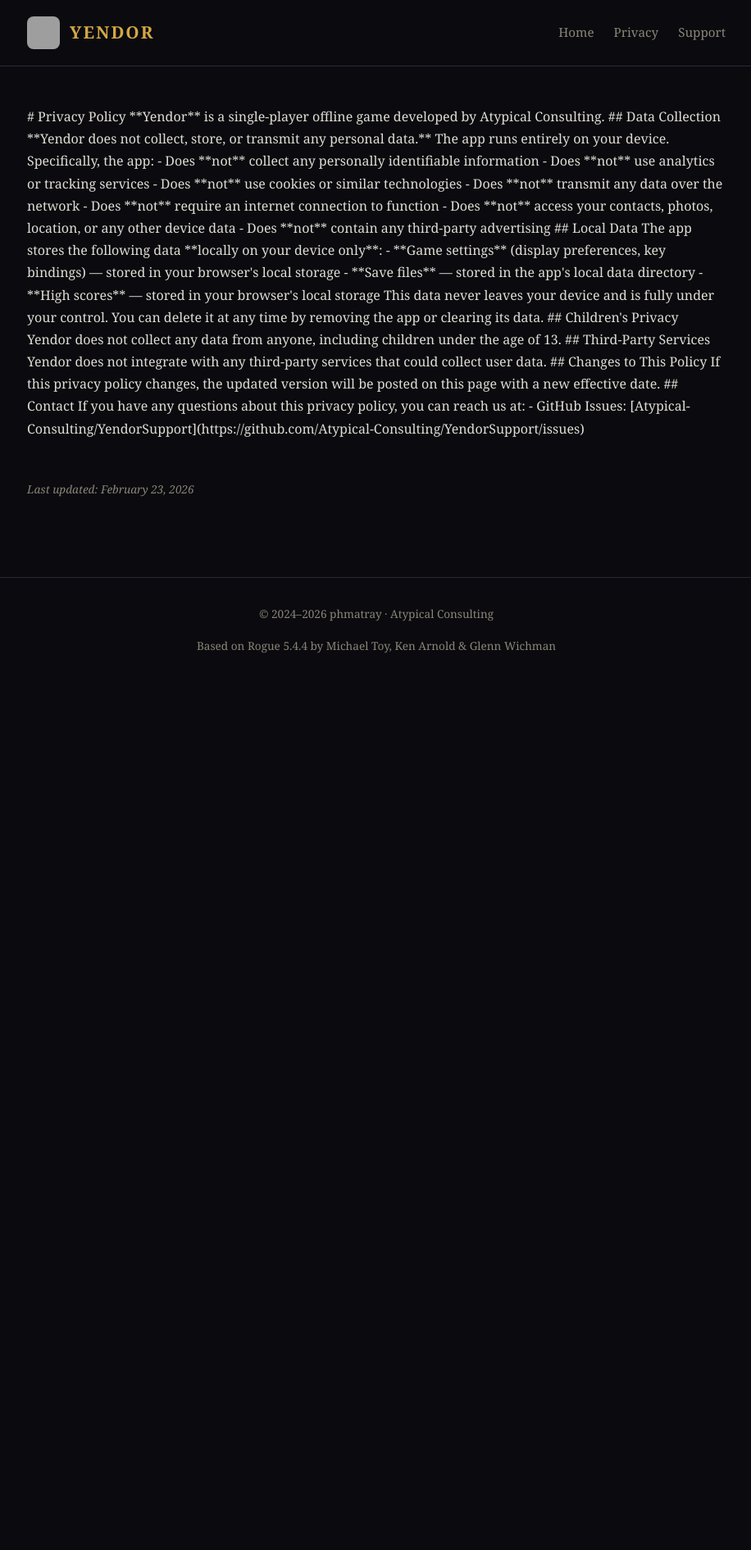
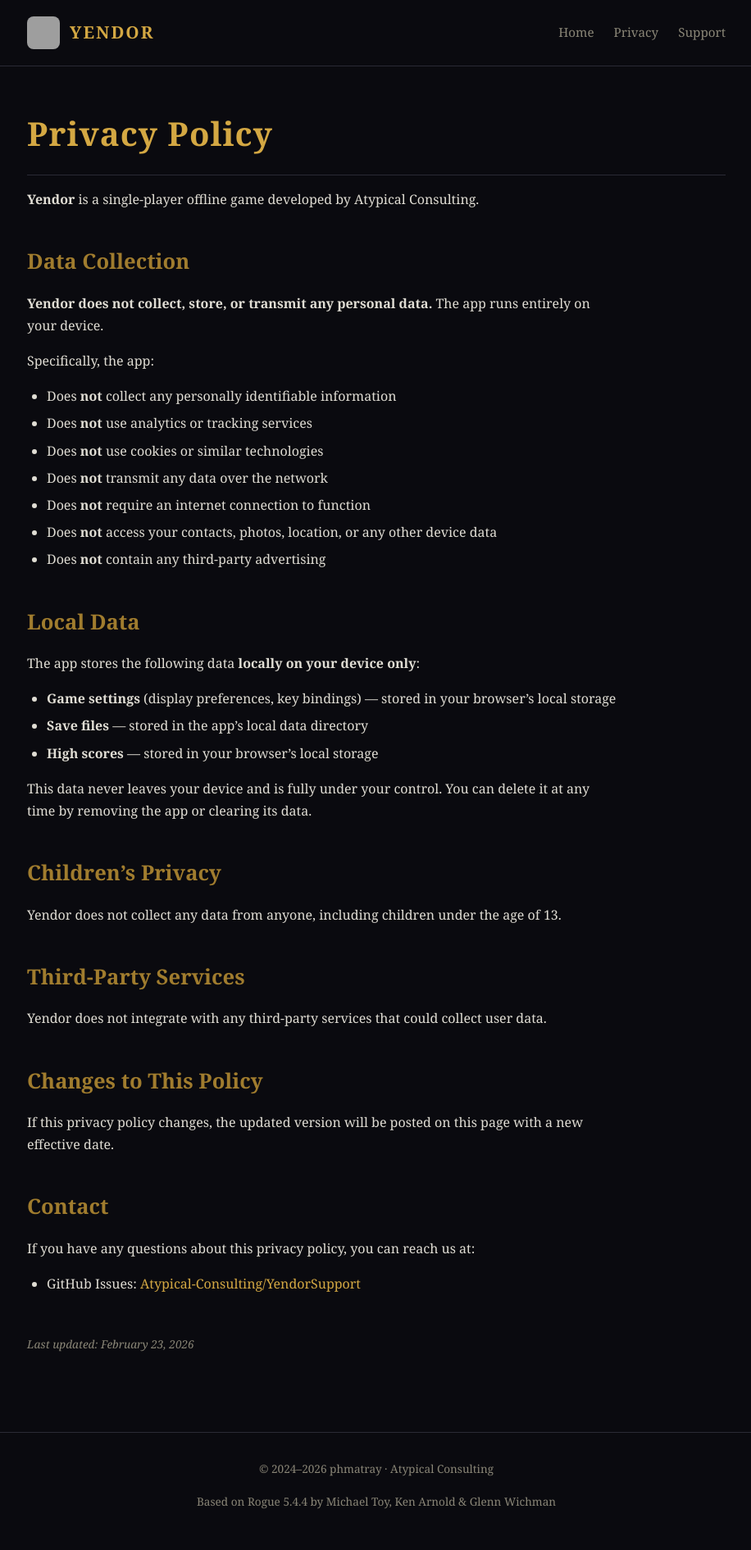
Before and after one commit to Atypical-Consulting/YendorSupport, a Jekyll site: the page built from privacy.md, in a window 1280 px wide. Shown: the whole page at 82% size, without its empty margins (181-1097 px from the left). Built offline with Jekyll 4.4.1, drawn with Linux system fonts in a browser that asks for light colours; before the commit the page ends 900 px from its top, so only the background shows below that; grey boxes are pictures that could not be loaded.

Commit message:
fix: enable markdown rendering inside content div on privacy page

```diff
--- a/privacy.md
+++ b/privacy.md
@@ -4,7 +4,7 @@ title: "Privacy Policy - Yendor"
 description: "Privacy Policy for the Yendor macOS application."
 ---
 
-<div class="content">
+<div class="content" markdown="1">
 
 # Privacy Policy
 
```
